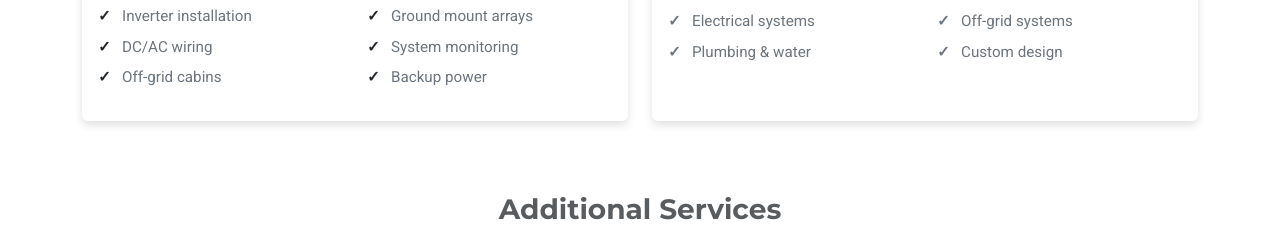
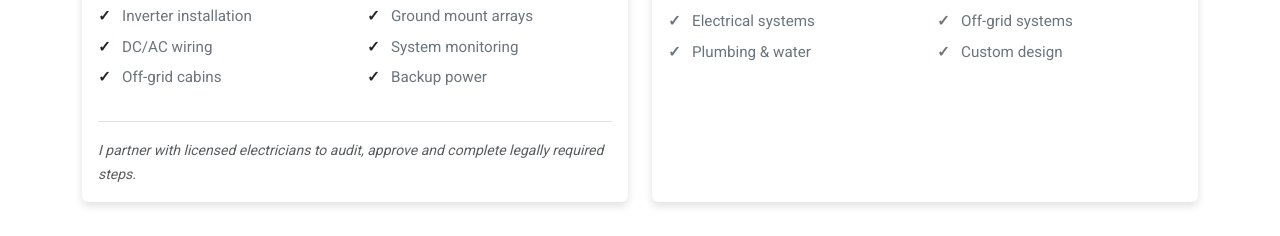
Before and after one commit to The-Portland-Company/handyman, a Next.js app: page / in a window 1280 px wide. Shown: the part 1242-1478 px from the top of the page. Built offline with nearby package versions, Linux system fonts and the light colour scheme.

Commit message:
Add licensed electrician partnership note to solar panel services
Added disclaimer that licensed electricians are partnered with for legally required electrical work

🤖 Generated with [Claude Code](https://claude.ai/code)

Co-Authored-By: Claude <noreply@anthropic.com>

```diff
--- a/src/app/page.tsx
+++ b/src/app/page.tsx
@@ -70,6 +70,11 @@ export default function Home() {
                         </ul>
                       </Col>
                     </Row>
+                    <div className="mt-3 pt-3 border-top">
+                      <small className="text-muted">
+                        <em>I partner with licensed electricians to audit, approve and complete legally required steps.</em>
+                      </small>
+                    </div>
                   </Card.Body>
                 </Card>
               </Col>
```
